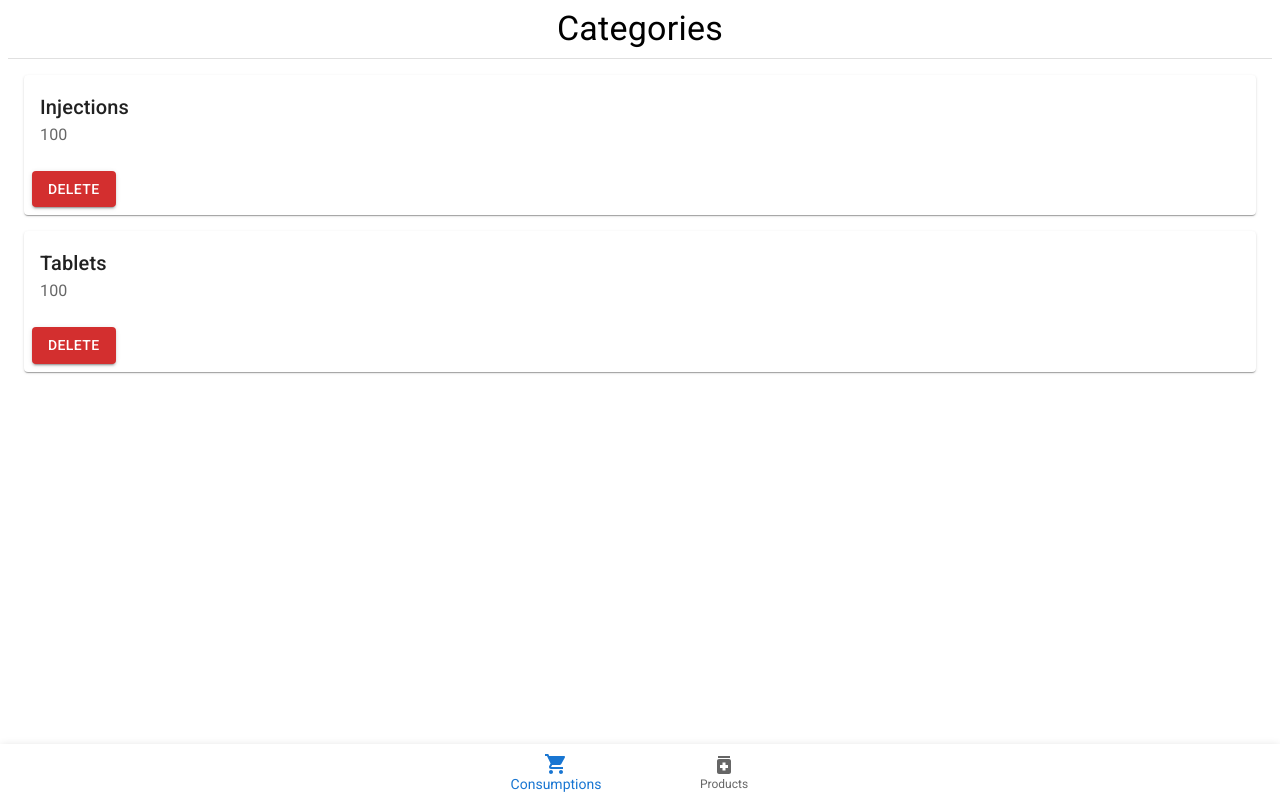
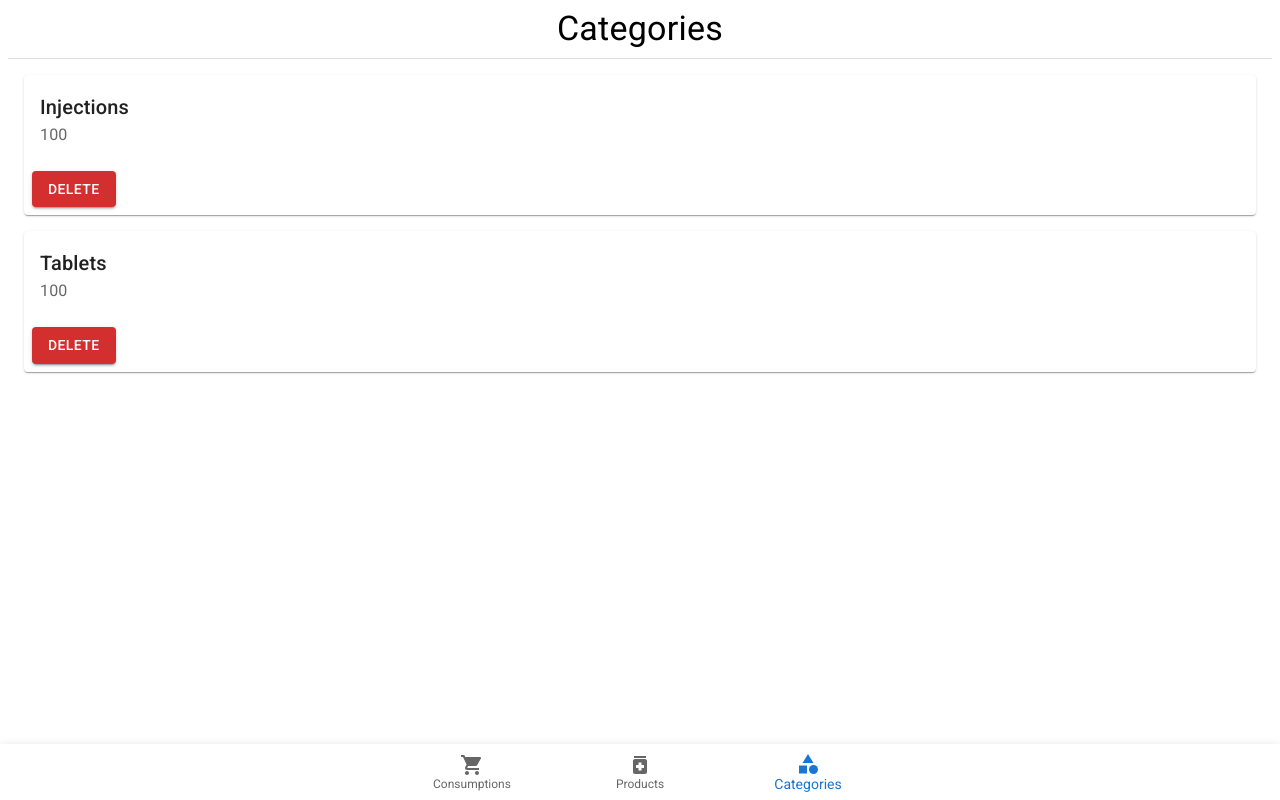
Before and after one commit to daudakhtarnaveed98/ims, a Next.js app: page /dashboard/categories in a window 1280 px wide. Built offline with nearby package versions, Linux system fonts and the light colour scheme.

Commit message:
feat: add categories navigation

```diff
--- a/app/dashboard/bottom-navigation.tsx
+++ b/app/dashboard/bottom-navigation.tsx
@@ -7,6 +7,7 @@ import {
 } from "@mui/material";
 import ShoppingCartIcon from "@mui/icons-material/ShoppingCart";
 import MedicationIcon from "@mui/icons-material/Medication";
+import CategoryIcon from "@mui/icons-material/Category";
 import { useRouter, usePathname } from "next/navigation";
 import { useAppDispatch, useAppSelector } from "@/redux/hooks";
 import { setValue } from "@/app/dashboard/bottom-navigation-slice";
@@ -27,6 +28,9 @@ export default function BottomNavigation() {
       case "/dashboard/products":
         dispatch(setValue(1));
         break;
+      case "/dashboard/categories":
+        dispatch(setValue(2));
+        break;
     }
   }, [dispatch, pathname]);
 
@@ -45,6 +49,9 @@ export default function BottomNavigation() {
             case 1:
               router.push("/dashboard/products");
               break;
+            case 2:
+              router.push("/dashboard/categories");
+              break;
           }
         }}
       >
@@ -53,6 +60,7 @@ export default function BottomNavigation() {
           icon={<ShoppingCartIcon />}
         />
         <MUIBottomNavigationAction label="Products" icon={<MedicationIcon />} />
+        <MUIBottomNavigationAction label="Categories" icon={<CategoryIcon />} />
       </MUIBottomNavigation>
     </>
   );
```
